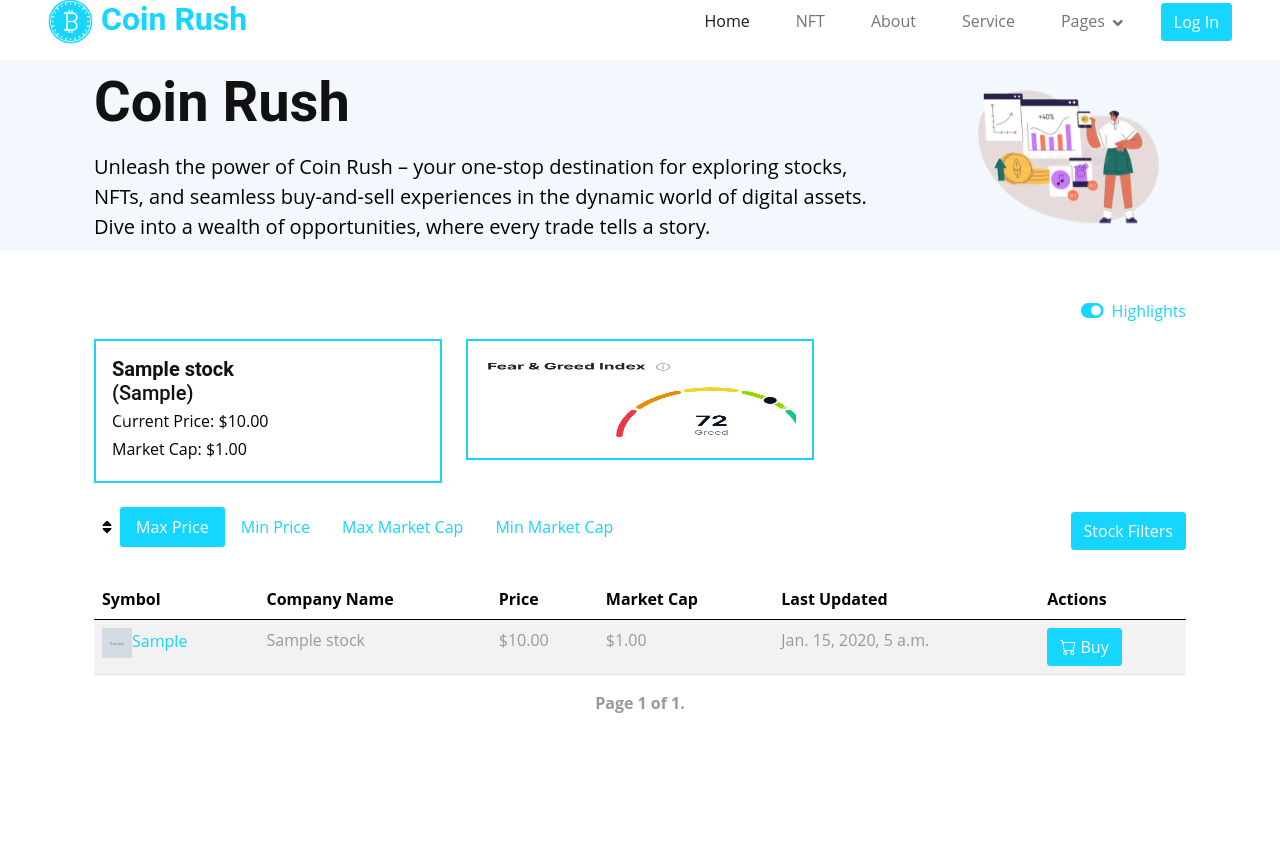
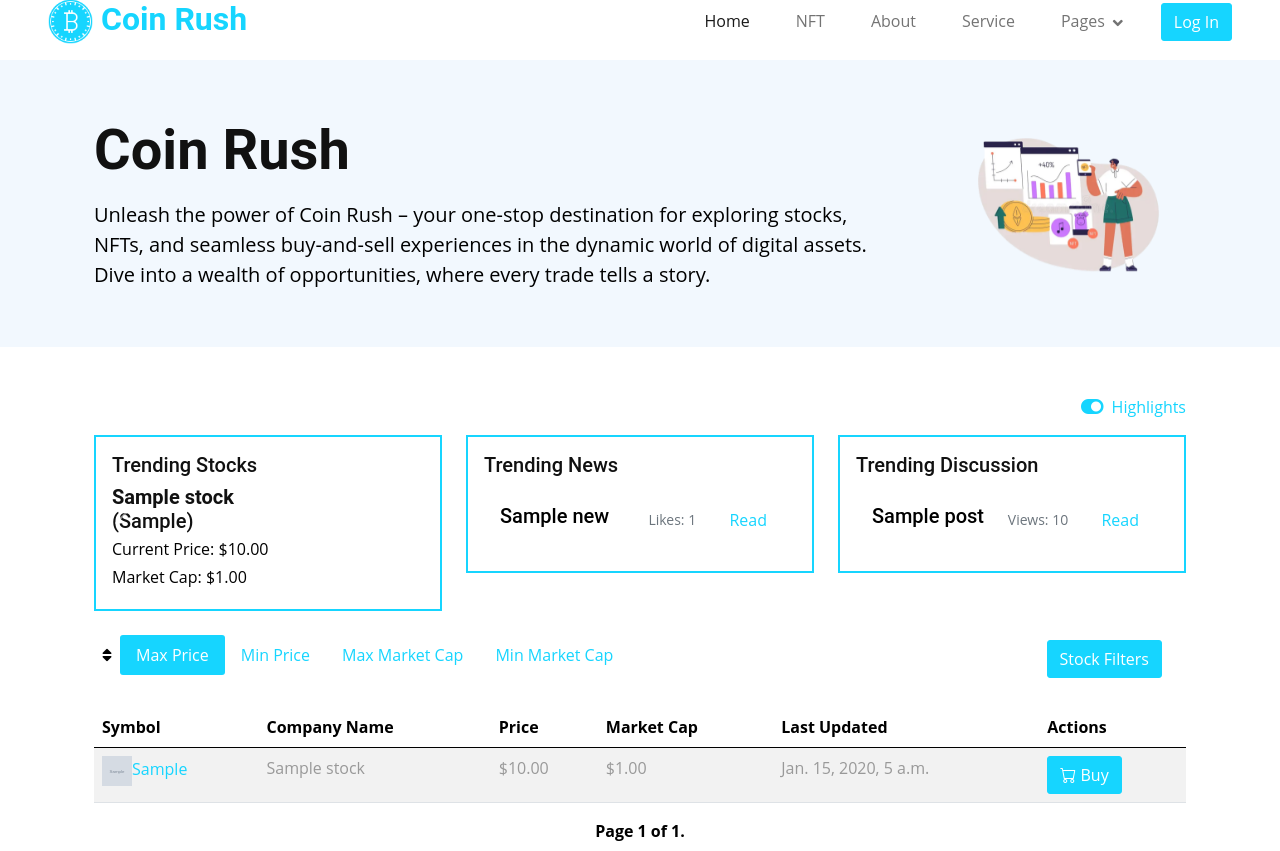
Before and after one commit to DjangoWriters-Internet-Application/Coin-Rush, a Django app: page /home/ in a window 1280 px wide, after a click on "Highlights". Shown: the part 16-867 px from the top of the page. Before the commit the page ends 729 px from the top, so only its background shows below. Run offline with Django 4.2, Linux system fonts and the light colour scheme; tables that the repository leaves empty hold one stand-in row (values such as "Sample post"); grey boxes marked "Sample" are stand-in pictures; some libraries are stand-ins or nearby versions.

Commit message:
Added trending discussion

```diff
--- a/coinRush/models.py
+++ b/coinRush/models.py
@@ -159,9 +159,6 @@ class StockPrice(models.Model):
     price = models.DecimalField(max_digits=10, decimal_places=2)
     user_holdings = GenericRelation(UserHolding)
 
-    def __str__(self):
-        return self.symbol
-
 
 class News(models.Model):
     title = models.CharField(max_length=255)
--- a/coinRush/templates/index.html
+++ b/coinRush/templates/index.html
@@ -16,7 +16,7 @@
 {% block banner %}
     <div class="container-fluid hero-header bg-light py-2 mb-5">
         <div class="container ">
-        <div class="row g-5 align-items-center">
+            <div class="row g-5 align-items-center py-5">
                 <div class="col-lg-9">
                     <h1 class="display-4 mb-3 animated slideInDown">Coin Rush</h1>
                     <div style="font-size: 20px;">
@@ -44,11 +44,14 @@
         </div>
 
         <div class="row">
+
                     <div class="col-md-4">
             <!-- Your existing carousel -->
             <div id="stockCarousel" class="carousel slide collapse border border-2  border-primary p-3"
                 data-ride="carousel" data-interval="1500">
                 <div class="carousel-inner">
+                                           <h5>Trending Stocks</h5>
+
                     {% for stock in top_stocks %}
                     <div class="carousel-item {% if forloop.first %}active{% endif %}">
                         <div class="row">
@@ -79,16 +82,28 @@
             </div>
         </div>
 
-        <!-- Add three more carousels here with the same structure as the existing one -->
-        <!-- You can copy the existing carousel code and modify it for each additional carousel -->
-
                    <div class="col-md-4">
-
             <!-- Your existing carousel -->
             <div id="stockCarousel" class="carousel slide collapse border border-2  border-primary p-3"
                 data-ride="carousel" data-interval="1500">
                 <div class="carousel-inner">
-                <img src = "../static/images/Greed.png" width="400" height="85">
+                                           <h5>Trending News</h5>
+
+                    {% for news  in trendingNews %}
+                    <div class="carousel-item {% if forloop.first %}active{% endif %}">
+                            <div class="card-body d-flex justify-content-between align-items-center">
+                                <div>
+                                    <h5 class="card-title">{{ news.title }}</h5>
+                                    <!-- Include a short description or other details here -->
+                                </div>
+                                <div>
+                                    <small class="text-muted me-3">Likes: {{ news.likes.count }}</small>
+                                    <a class="news-card-link btn btn-small btn-link"
+                                       href="{% url 'news_details' news_id=news.id %}">Read</a>
+                                </div>
+                            </div>
+                    </div>
+                    {% endfor %}
                 </div>
                 <a class="carousel-control-prev" href="#stockCarousel" role="button" data-slide="prev">
                     <span class="carousel-control-prev-icon" aria-hidden="true"></span>
@@ -101,12 +116,46 @@
             </div>
         </div>
 
+
+            <!-- Add three more carousels here with the same structure as the existing one -->
+            <!-- You can copy the existing carousel code and modify it for each additional carousel -->
+
+
                    <div class="col-md-4">
-            <!-- Third carousel -->
-            <!-- Add your content for the third carousel here -->
+            <!-- Your existing carousel -->
+            <div id="stockCarousel" class="carousel slide collapse border border-2  border-primary p-3"
+                data-ride="carousel" data-interval="1500">
+                <div class="carousel-inner">
+                                                               <h5>Trending Discussion</h5>
+
+                    {% for post  in trendingDiscussion %}
+                    <div class="carousel-item {% if forloop.first %}active{% endif %}">
+                            <div class="card-body d-flex justify-content-between align-items-center">
+                                <div>
+                                    <h5 class="card-title">{{ post.title }}</h5>
+                                    <!-- Include a short description or other details here -->
+                                </div>
+                                <div>
+                                    <small class="text-muted me-3">Views: {{ post.views }}</small>
+                                    <a class="news-card-link btn btn-small btn-link"
+                                       href="{% url 'discussion_single' post.id %}">Read</a>
+                                </div>
+                            </div>
+                    </div>
+                    {% endfor %}
+                </div>
+                <a class="carousel-control-prev" href="#stockCarousel" role="button" data-slide="prev">
+                    <span class="carousel-control-prev-icon" aria-hidden="true"></span>
+                    <span class="sr-only">Previous</span>
+                </a>
+                <a class="carousel-control-next" href="#stockCarousel" role="button" data-slide="next">
+                    <span class="carousel-control-next-icon" aria-hidden="true"></span>
+                    <span class="sr-only">Next</span>
+                </a>
+            </div>
         </div>
 
-    </div>
+
 
 
         <div id="filterPopup" class="popup">
--- a/coinRush/views.py
+++ b/coinRush/views.py
@@ -76,11 +76,17 @@ def home(request):
     page = request.GET.get("page")
     stocks_page = paginator.get_page(page)
     top_10_stocks = Stock.objects.all().order_by("-current_price")[:10]
+    trendingNews = News.objects.all().order_by('-likes')[:3]
+    trendingDiscussion = Post.objects.all().order_by('-views')[:3]
+
 
     context = {
         "stocks": stocks_page,
         "form": stock_filter.form,
         "top_stocks": top_10_stocks,
+        "trendingNews":trendingNews,
+        "trendingDiscussion":trendingDiscussion,
+
     }
     return render(request, "index.html", context)
 
@@ -405,8 +411,8 @@ def discussion(request):
 
     post_list = Post.objects.all().order_by(
         order_string
-    )  # Replace with your queryset for your posts
-    paginator = Paginator(post_list, 2)  # Show 5 posts per page
+    )
+    paginator = Paginator(post_list, 5)  # Show 5 posts per page
     page = request.GET.get("page")
     posts = paginator.get_page(page)
     if request.method == "POST":
@@ -425,8 +431,8 @@ def discussion_single(request, post_id):
     post = get_object_or_404(Post, pk=post_id)
     comments = post.comment_set.all().order_by("-created_at")
 
-    # Add pagination for comments (e.g., 5 comments per page)
-    paginator = Paginator(comments, 1)
+
+    paginator = Paginator(comments, 5)
     page = request.GET.get("page")
     comments_page = paginator.get_page(page)
 
@@ -467,20 +473,21 @@ def stock_chart(request, stock_id):
 
 
 def newsDetails(request, news_id):
+    news_instance = get_object_or_404(News, pk=news_id)
     if "like_news" in request.POST:
         news_id = request.POST["like_news"]
-        news_instance = get_object_or_404(News, pk=news_id)
         request.user.liked_news.add(news_instance)
         news_instance.likes.add(request.user)
     elif "unlike_news" in request.POST:
         news_id = request.POST["unlike_news"]
-        news_instance = get_object_or_404(News, pk=news_id)
         request.user.liked_news.remove(news_instance)
         news_instance.likes.remove(request.user)
 
+    news_instance.save()
     newsDetails = get_object_or_404(News, pk=news_id)
     form = NewsCommentForm()
-    return render(request, "NewsDetails/index.html", {"news": newsDetails})
+    userLikedNews = request.user.liked_news.all()
+    return render(request, "NewsDetails/index.html", {"news": newsDetails,'userLikedNews':userLikedNews})
 
 
 @login_required(login_url="/login/")
@@ -668,107 +675,41 @@ def submit_feedback(request, sub_id):
                 return redirect(url)
 
 
-def discussion(request):
-    ord_by = request.GET.get("order_by")
-    order_string = "-views"
-    if ord_by == None or ord_by == "max-views" or ord_by == "":
-        order_string = "-views"
-    elif ord_by == "min-views":
-        order_string = "views"
-    elif ord_by == "latest":
-        order_string = "-created_at"
-    elif ord_by == "oldest":
-        order_string = "created_at"
-
-    post_list = Post.objects.all().order_by(
-        order_string
-    )  # Replace with your queryset for your posts
-    paginator = Paginator(post_list, 2)  # Show 5 posts per page
-    page = request.GET.get("page")
-    posts = paginator.get_page(page)
-    if request.method == "POST":
-        form = PostForm(request.POST)
-        if form.is_valid():
-            post = form.save(commit=False)
-            post.created_by = request.user  # Assign the logged-in user
-            post.save()
-            return redirect("discussion")
-    else:
-        form = PostForm()
-    return render(request, "posts/discussion_all.html", {"posts": posts, "form": form})
-
-
-def discussion_single(request, post_id):
-    post = get_object_or_404(Post, pk=post_id)
-    comments = post.comment_set.all().order_by("-created_at")
-
-    # Add pagination for comments (e.g., 5 comments per page)
-    paginator = Paginator(comments, 1)
-    page = request.GET.get("page")
-    comments_page = paginator.get_page(page)
-
-    # Construct a unique session key for the post
-    session_key = f"visited_post_{post_id}"
-
-    if not request.session.get(session_key, False):
-        # If the session key is not present, increment views and set the session
-        post.views += 1
-        post.save()
-        request.session[session_key] = True
-
-    if request.method == "POST":
-        form = CommentForm(request.POST)
-        if form.is_valid():
-            comment = form.save(commit=False)
-            comment.post = post
-            comment.created_by = request.user
-            comment.save()
-            return redirect("discussion_single", post_id=post_id)
-
-    else:
-        form = CommentForm()
-
-    return render(
-        request,
-        "posts/discussion_single.html",
-        {"post": post, "comments": comments_page, "form": form},
-    )
-
-
 def stock_chart(request, stock_id):
     stock = Stock.objects.get(pk=stock_id)
     priced_stock = StockPrice.objects.filter(stock=stock).order_by("date")
     dates = [str(stock.date) for stock in priced_stock]
     price = [str(stock.price) for stock in priced_stock]
-    return render(request, "stock_prices_chart.html", {"price": price, "dates": dates})
+    return render(request, "stock_prices_chart.html", {"price": price, "dates": dates,'stock':stock})
 
 
 def newsDetails(request, news_id):
+    news_instance = get_object_or_404(News, pk=news_id)
     if "like_news" in request.POST:
         news_id = request.POST["like_news"]
-        news_instance = get_object_or_404(News, pk=news_id)
         request.user.liked_news.add(news_instance)
         news_instance.likes.add(request.user)
+        news_instance.save()
     elif "unlike_news" in request.POST:
         news_id = request.POST["unlike_news"]
-        news_instance = get_object_or_404(News, pk=news_id)
         request.user.liked_news.remove(news_instance)
         news_instance.likes.remove(request.user)
+        news_instance.save()
 
     newsDetails = get_object_or_404(News, pk=news_id)
-    form = NewsCommentForm()
-    return render(request, "NewsDetails/index.html", {"news": newsDetails})
+    userLikedNews = request.user.liked_news.all()
+    return render(request, "NewsDetails/index.html", {"news": newsDetails, "userLikedNews":userLikedNews})
 
 
-def newsDetails(request, news_id):
-    if request.method == "POST":
-        comment = NewsCommentForm(request.POST)
-
-    newsDetails = get_object_or_404(News, pk=news_id)
-    form = NewsCommentForm()
-    return render(
-        request, "NewsDetails/index.html", {"news": newsDetails, "form": form}
-    )
+# def newsDetails(request, news_id):
+#     if request.method == "POST":
+#         comment = NewsCommentForm(request.POST)
+#
+#     newsDetails = get_object_or_404(News, pk=news_id)
+#     form = NewsCommentForm()
+#     return render(
+#         request, "NewsDetails/index.html", {"news": newsDetails, "form": form}
+#     )
 
 
 def nftmarketplace(request):
```
Lines whose indentation alone changed are shown as unchanged.
